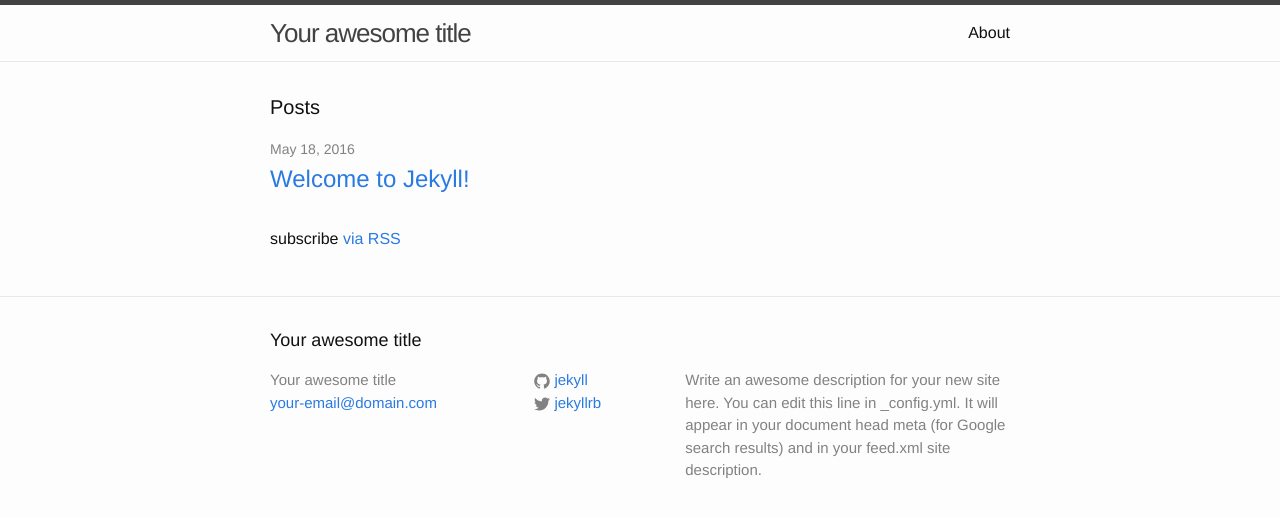
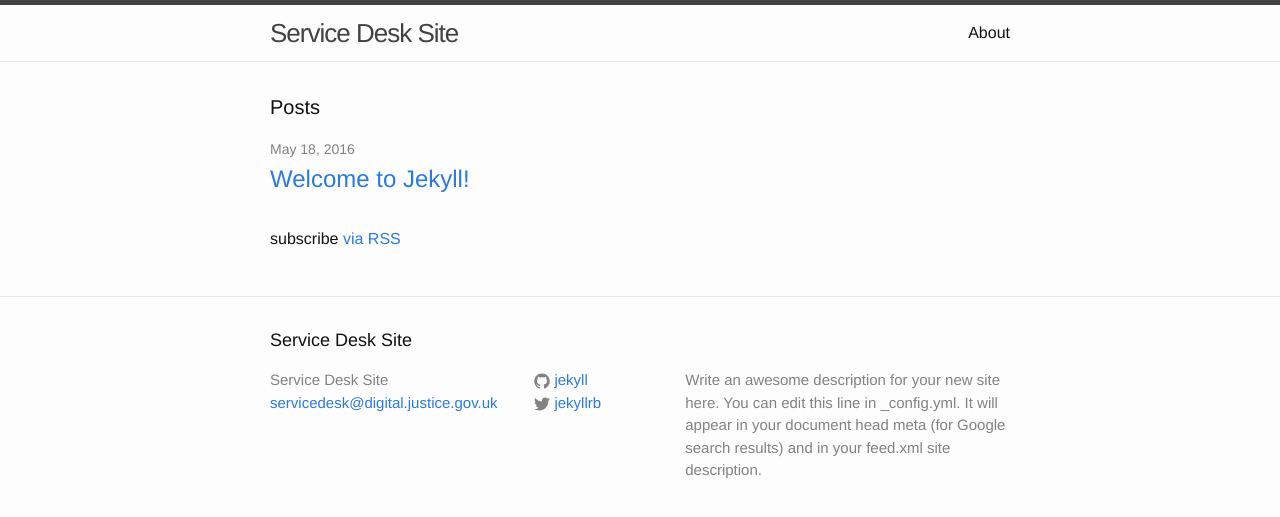
Before and after one commit to MelPierre/MelPierre.github.io, a Jekyll site: the page built from index.html, in a window 1280 px wide. Shown: the top 517 px of the page. Built offline with Jekyll 4.4.1, drawn with Linux system fonts in a browser that asks for light colours.

Commit message:
edited config file

```diff
--- a/_config.yml
+++ b/_config.yml
@@ -6,8 +6,8 @@
 # 'jekyll serve'. If you change this file, please restart the server process.
 
 # Site settings
-title: Your awesome title
-email: your-email@domain.com
+title: Service Desk Site
+email: servicedesk@digital.justice.gov.uk
 description: > # this means to ignore newlines until "baseurl:"
   Write an awesome description for your new site here. You can edit this
   line in _config.yml. It will appear in your document head meta (for
```
